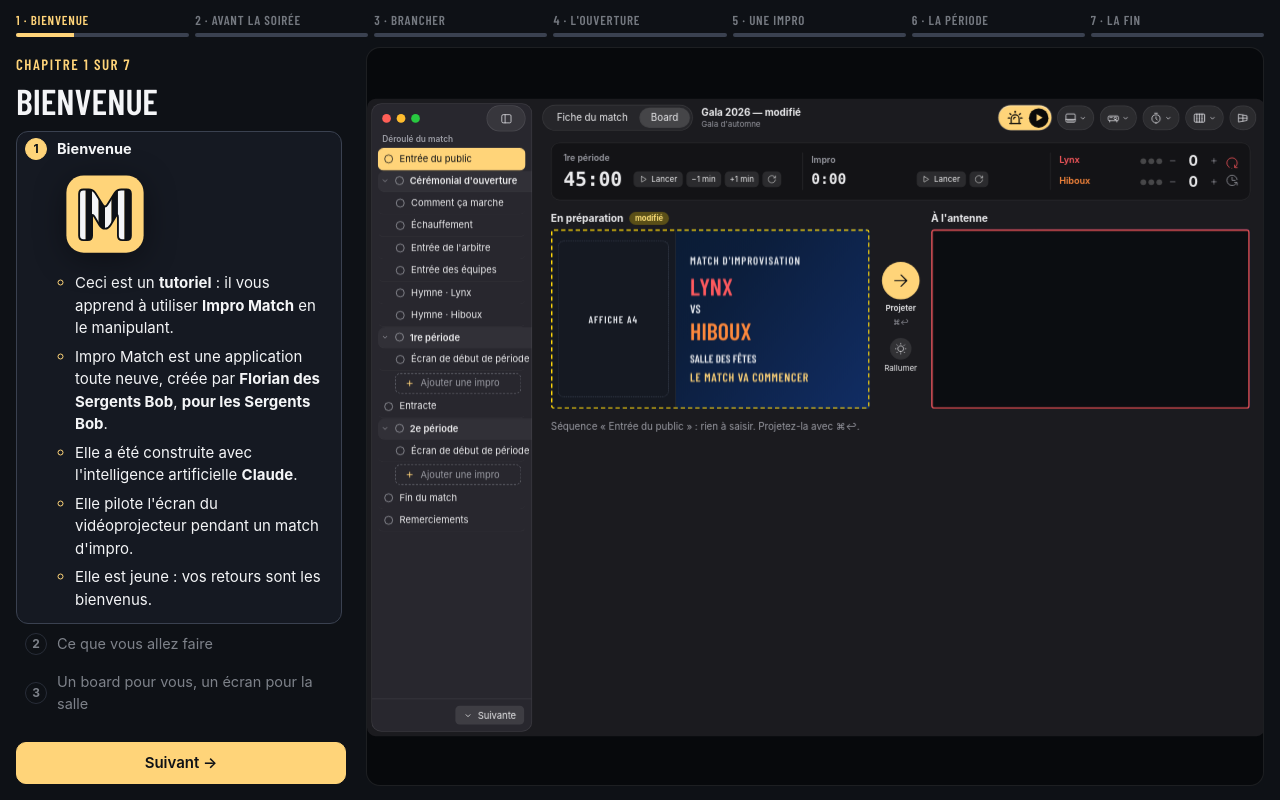
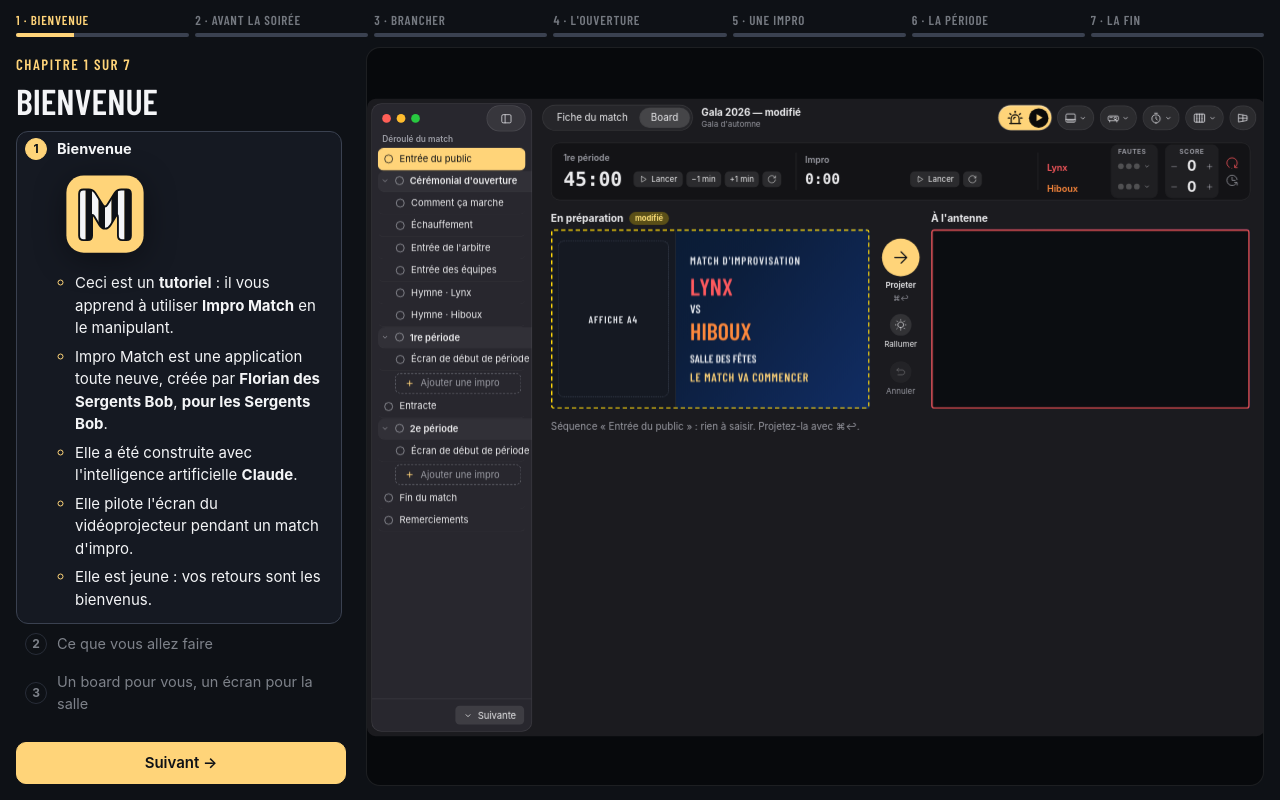
Before and after one commit to FloDevBob/impromatch-visite, a plain HTML site: page index.html in a window 1280 px wide. Drawn offline with nearby package versions, Linux system fonts and the light colour scheme; a web font is replaced by a local one.

Commit message:
Visite guidée mise à jour

```diff
--- a/index.html
+++ b/index.html
@@ -149,10 +149,13 @@ kbd { font: 600 12px var(--ui); background: var(--panel); border: 1px solid var(
 .clock .sep { width: 1px; height: 52px; background: var(--hair); margin: 0 12px; flex: none; }
 .clock .b { font-size: 11px; padding: 3px 7px; }
 #vg-clk { font: 700 27px var(--mono); width: 92px; } #vg-clk.warn { color: #FFD60A; } #vg-clk.crit { color: var(--live); }
-.ic2 { font: 600 20px var(--mono); width: 140px; white-space: nowrap; }
+.ic2 { font: 600 20px var(--mono); width: 140px; white-space: nowrap; } .ic2.run { color: var(--accent); }
 .alert { background: #FFD60A !important; color: #000; font-weight: 600; animation: vg-pop .25s ease-out both; }
-.scz { width: 220px; flex: none; display: flex; flex-direction: column; gap: 5px; }
-.scz div { display: flex; align-items: center; gap: 8px; } .scz .nm { flex: 1; font-weight: 600; font-size: 12.5px; white-space: nowrap; }
+.scz { flex: none; display: flex; align-items: flex-end; gap: 10px; }
+.scz .nms { display: flex; flex-direction: column; gap: 2px; width: 78px; } .scz .nm { height: 26px; display: flex; align-items: center; font-weight: 600; font-size: 12.5px; white-space: nowrap; }
+.scz .bx { background: rgba(255,255,255,.05); border-radius: 9px; padding: 4px 6px 3px; display: flex; flex-direction: column; gap: 2px; }
+.scz .bx h6 { margin: 0; font-size: 9px; font-weight: 700; letter-spacing: .08em; color: var(--dim); padding-left: 4px; } .scz .bx.c h6 { text-align: center; padding-left: 0; }
+.scz .bx > div { height: 26px; display: flex; align-items: center; gap: 4px; } .scz .fm { color: var(--dim); display: flex; align-items: center; gap: 5px; padding: 0 4px; }
 .scz .d { display: flex; gap: 3px; } .scz .d i { width: 8px; height: 8px; border-radius: 50%; background: rgba(255,255,255,.22); } .scz .d i.on { background: #FFD60A; }
 .scz .n { font: 700 20px ui-rounded, var(--ui); width: 28px; text-align: center; font-variant-numeric: tabular-nums; display: inline-block; }
 .scz .n.bump { animation: vg-bump .6s cubic-bezier(.2,.8,.2,1); }
@@ -175,6 +178,7 @@ kbd { font: 600 12px var(--ui); background: var(--panel); border: 1px solid var(
 .pcol .go.fire { animation: vg-fire .5s ease-out; } @keyframes vg-fire { 40% { transform: scale(1.25); box-shadow: 0 0 0 10px rgba(255,212,121,.3); } }
 .pcol .nb { width: 30px; height: 30px; border-radius: 50%; border: 0; background: var(--ctl); margin-top: 10px; display: grid; place-items: center; }
 .pcol small { color: var(--dim); font-size: 10px; }
+.pcol .nb:disabled { opacity: .4; } .pcol span.off { color: var(--dim); }
 /* Centre : outils de l'étape */
 .work { flex: 1; min-height: 0; display: flex; flex-direction: column; gap: 12px; position: relative; overflow: hidden; }
 .work > * { flex: none; }
@@ -712,7 +716,7 @@ function renderBoard() {
   const CER = ['how', 'ech', 'arb', 'eq', 'ha', 'hb'], ENDS = ['ent', 'p2', 'fin', 'mer'];
   const grpH = (t, items, det) => {
     const rows = items.filter(q => !q.add && !q.hd), st = rows.some(q => q.st === 'live') ? 'live' : rows.every(q => q.st === 'done') ? 'done' : 'pend';
-    return `<div class="row grp"><span class="chev">${ic(CHEV, 12, 2.2)}</span>${stI(st)}${t}${st === 'live' ? '<em>DIRECT</em>' : `<small>${det}</small>`}</div><div class="gbody">${items.map(rowH).join('')}</div>`;
+    return `<div class="row grp"><span class="chev">${ic(CHEV, 12, 2.2)}</span>${stI(st)}${t}<small>${det}</small></div><div class="gbody">${items.map(rowH).join('')}</div>`;
   };
   let html = '', i = 0; const L = S.seqs;
   while (i < L.length) {
@@ -730,13 +734,15 @@ function renderBoard() {
   put('#r-foot', `<button type="button" class="b lg" data-a="x">${ic(CHEV, 13, 2)}Suivante</button>`);
   if (render.sel !== S.sel) { render.sel = S.sel; see($('#r-list .row.sel')); }
   // Chronos et score
-  const c = S.card, n = S.sel === 'c2' ? 2 : 1, ilab = c ? (n === 2 ? 'Impro 2' : 'Impro 1' + (c.title ? ' · ' + esc(c.title) : '')) : 'Impro';
+  const c = S.card, n = S.sel === 'c2' ? 2 : 1, ilab = warm() ? 'Échauffement' : c ? (n === 2 ? 'Impro 2' : 'Impro 1' + (c.title ? ' · ' + esc(c.title) : '')) : 'Impro';
   const lancer = (a, run) => `<button type="button" class="b" data-a="${a}" style="width:68px;justify-content:center">${ic(run ? 'pause' : 'play', 12)}${run ? 'Pause' : 'Lancer'}</button>`;
   const reset = `<button type="button" class="b" data-a="x" title="Remettre à zéro" aria-label="Remettre à zéro">${ic('refresh', 12)}</button>`;
   put('#r-clock', `<div class="z"><div><span class="lab">1re période</span>${S.alert ? `<button type="button" class="b alert" data-a="alert">${ic('bell', 12)}Plus que 15 min</button>` : ''}</div>
       <div><span id="vg-clk"></span>${lancer('clock', S.run)}<button type="button" class="b" data-a="x">−1 min</button><button type="button" class="b" data-a="x">+1 min</button>${reset}</div></div>
-    <i class="sep"></i><div class="z"><span class="lab">${ilab}</span><div><span class="ic2"><span id="vg-ie">${ieText()}</span></span>${lancer('iclock', S.improRun)}${reset}</div></div>
-    <i class="sep"></i><div class="scz">${['a', 'b'].map(s => `<div><span class="nm" style="color:${col(s)}">${esc(S.teams[s].name)}</span><span class="d">${[0, 1, 2].map(i => `<i class="${i < S.fouls[s] ? 'on' : ''}"></i>`).join('')}</span><span class="pm">${ic('minus', 13)}</span><span class="n" data-n="${S.score[s]}">${S.score[s]}</span><span class="pm">${ic('plus', 13)}</span></div>`).join('')}</div><span class="hist" style="display:flex;flex-direction:column;gap:7px"><span title="Remettre le score à zéro" style="color:var(--live)">${ic('restart', 17)}</span><span title="Historique des points">${ic('clock-rotate-right', 17)}</span></span>`);
+    <i class="sep"></i><div class="z"><span class="lab">${ilab}</span><div><span class="ic2${S.improRun ? ' run' : ''}"><span id="vg-ie">${ieText()}</span></span>${lancer('iclock', S.improRun)}${reset}</div></div>
+    <i class="sep"></i><div class="scz"><div class="nms">${['a', 'b'].map(s => `<span class="nm" style="color:${col(s)}">${esc(S.teams[s].name)}</span>`).join('')}</div>
+      <div class="bx"><h6>FAUTES</h6>${['a', 'b'].map(s => `<div><span class="fm" title="Cliquer pour corriger les fautes"><span class="d">${[0, 1, 2].map(i => `<i class="${i < S.fouls[s] ? 'on' : ''}"></i>`).join('')}</span>${ic(CHEV, 10, 2.2)}</span></div>`).join('')}</div>
+      <div class="bx c"><h6>SCORE</h6>${['a', 'b'].map(s => `<div><span class="pm">${ic('minus', 13)}</span><span class="n" data-n="${S.score[s]}">${S.score[s]}</span><span class="pm">${ic('plus', 13)}</span></div>`).join('')}</div></div><span class="hist" style="display:flex;flex-direction:column;gap:7px"><span title="Remettre le score à zéro" style="color:var(--live)">${ic('restart', 17)}</span><span title="Historique des points">${ic('clock-rotate-right', 17)}</span></span>`);
   document.querySelectorAll('.scz .n').forEach((e, i) => { const k = 'sc' + i; if (render[k] != null && render[k] !== e.dataset.n && !quiet) { e.classList.remove('bump'); void e.offsetWidth; e.classList.add('bump'); } render[k] = e.dataset.n; });
   clockTo(S.remain);
   // Aperçus
@@ -750,7 +756,8 @@ function renderBoard() {
   if (!S.banner && ban) ban.remove();
   $('#vg-blk').classList.toggle('on', S.black);
   put('#r-pcol', `<button type="button" class="go" data-a="project" aria-label="Projeter" ${S.prep ? '' : 'disabled'}>${ic('arrow-right', 22, 1.8)}</button><b>Projeter</b><small>⌘↩</small>
-    <button type="button" class="nb" data-a="black" aria-label="${S.black ? 'Rallumer' : 'Noir'}">${ic(S.black ? 'sun-light' : 'half-moon', 16)}</button><span>${S.black ? 'Rallumer' : 'Noir'}</span>`);
+    <button type="button" class="nb" data-a="black" aria-label="${S.black ? 'Rallumer' : 'Noir'}">${ic(S.black ? 'sun-light' : 'half-moon', 16)}</button><span>${S.black ? 'Rallumer' : 'Noir'}</span>
+    <button type="button" class="nb" data-a="x" id="vg-undo" aria-label="Annuler la projection" title="Annuler la projection (⌘⌫)" ${S.air ? '' : 'disabled'}>${ic('undo', 16)}</button><span class="${S.air ? '' : 'off'}">Annuler</span>`);
   // Centre : fil d'étapes, puis trois tuiles fixes (Carte · étape en préparation · Joueurs en jeu), comme l'app
   const stg = { c1: 0, f1: 1, v1: 2, r1: 3, c2: 0 }[S.sel];
   let w = S.notice ? `<div class="notice">${ic('triangle-flag', 15)}${esc(S.notice)}</div>` : '';
@@ -806,7 +813,9 @@ function renderBoard() {
 // Chrono : défile en accéléré quand la valeur saute, sinon seconde par seconde
 let shown = 2700, tween = 0, ie = 0;
 // Chrono d'impro : décompte de la durée annoncée (comme l'app)
-function ieText() { return S.sel === 'c2' || !S.card ? '0:00' : mmss(Math.max(0, S.card.dur - ie)); }
+// Échauffement préparé, ou à l'antenne sans étape d'impro préparée : le chrono du haut le décompte (5 min).
+function warm() { const live = S.seqs.find(q => q.st === 'live'); return S.sel === 'ech' || (live && live.id === 'ech' && !/^[cfvr]\d$/.test(S.sel)); }
+function ieText() { return warm() ? mmss(Math.max(0, 300 - ie)) : S.sel === 'c2' || !S.card ? '0:00' : mmss(Math.max(0, S.card.dur - ie)); }
 function drawClock() { const e = $('#vg-clk'); if (!e) return; e.textContent = mmss(shown); e.className = shown <= 300 ? 'crit' : shown <= 900 ? 'warn' : ''; }
 function clockTo(v) {
   cancelAnimationFrame(tween); tween = 0;
@@ -870,9 +879,15 @@ const STEPS = [
     do: () => { live('pub'); S.air = S.prep; prep('how', { k: 'how' }); }, af: ["L'écran est à l'antenne : la ligne passe en <b>DIRECT</b>.", "La séquence suivante se prépare déjà.", "C'est le geste de toute la soirée."] },
   { ch: 2, t: 'Le Noir', x: ["Un imprévu ? <b>Noir</b> (sous Projeter) fond l'écran au noir, sans rien perdre.", "Un appui pour éteindre, un second pour rallumer."], tg: '[data-a=black]', ex: 'black', keys: '⌘B', foc: '#r-prev',
     do: () => { S.black = !S.black; S.nb++; }, done: () => !S.black && S.nb >= 2, af: ["L'image revient telle qu'elle était.", "Le Noir sert aussi entre deux séquences, pour laisser la scène aux joueurs."] },
+  { ch: 2, t: 'Annuler la projection', info: 1, foc: '#r-pcol', x: [
+      "Projeté trop vite ? <b>Annuler</b>, sous Noir (<kbd>⌘⌫</kbd>), revient à l'écran d'avant.",
+      "L'étape d'avant redevient « DIRECT », celle-ci est de nouveau en préparation.",
+      "Votes, fautes et score ne bougent pas.",
+      "Un seul niveau : ensuite, le bouton est grisé."] },
   { ch: 3, t: "Dérouler l'ouverture", info: 1, foc: '#r-prev', x: [
       "Accueil, présentation, échauffement, arbitre, équipes, hymnes…",
       "Chaque séquence suit le même geste : <b>préparer, puis Projeter</b>.",
+      "Pendant l'<b>échauffement</b>, le chrono du haut le décompte (5 min, réglable dans le règlement), sans rien montrer au public.",
       "Les hymnes s'activent ou se désactivent dans la fiche.",
       "On avance le déroulé jusqu'au début de la 1re période."],
     en: () => { S.seqs.slice(0, 6).forEach(q => { q.st = 'done'; }); live('hb'); S.air = { k: 'anthem', c: 'b' }; prep('p1', { k: 'title', t: '1RE PÉRIODE', sub: "C'EST PARTI !" }); } },
@@ -892,7 +907,7 @@ const STEPS = [
   { ch: 4, t: 'Le type de faute', x: ["Choisissez la faute annoncée par l'arbitre, par exemple <b>Cabotinage</b>.", "Raison non comprise ? « À clarifier par l'arbitre » compte comme une faute ordinaire."], tg: '#m-types', ex: 'foultype', demo: 'Cabotinage', ds: '[data-v="Cabotinage"]', foc: '#r-work', do: v => { S.menu = null; S.pending = [{ t: 'a', type: v }]; } },
   { ch: 4, t: 'Valider la faute', x: ["Plusieurs fautes peuvent partir ensemble, pour une équipe ou pour les deux : un seul coup de sifflet.", "Ici, une seule : cliquez sur <b>Valider la faute sifflée</b>."], tg: '[data-a=whistle]', ex: 'whistle', foc: '#r-work',
     do: () => { const f = S.pending[0]; S.past.push({ t: 'a', type: f.type, pt: 1 }); S.pending = []; S.fouls.a = 0; S.score.b = 1; S.notice = 'Faute pour Lynx · +1 point pour Hiboux'; prep('f1', { k: 'foul', team: 'a', type: f.type }); },
-    af: ["3e faute des Lynx : les Hiboux gagnent un point.", "Le score part en direct, sans passer par Projeter.", "L'écran des fautes est prêt et prend la place du vote."] },
+    af: ["3e faute des Lynx : les Hiboux gagnent un point.", "Le score part en direct, sans passer par Projeter.", "Un compteur à corriger ? Un clic sur les points de la case <b>FAUTES</b>, en haut, ouvre la liste : aucune, 1, 2 ou 3 fautes. Tout va dans l'historique des points.", "L'écran des fautes est prêt et prend la place du vote."] },
   { ch: 4, t: 'Montrer la faute', x: ["Projetez l'écran des fautes.", "La salle comprend d'où vient le point."], tg: P, ex: 'project', keys: '⌘↩', foc: '#r-prev', do: () => { live('f1'); S.air = S.prep; prep('v1', { k: 'vote', card: snap() }); }, af: ["Le vote se prépare de nouveau.", "Si l'arbitre siffle encore, la faute reprend la place du vote, autant de fois que nécessaire."] },
   { ch: 4, t: 'Le vote', x: ["Fin de l'impro.", "Le vote est déjà en préparation : projetez-le."], tg: P, ex: 'project', keys: '⌘↩', foc: '#r-prev',
     do: () => { live('v1'); S.air = S.prep; S.inPlay = false; S.improRun = false; prep('r1', { k: 'point', card: snap(), sc: Object.assign({}, S.score) }); }, af: ['Le score est caché pendant le vote, pour ne pas influencer la salle.', "Pour le montrer : l'interrupteur « Score et fautes en bandeau » de la bande jaune (ce vote seulement)."] },
@@ -924,8 +939,13 @@ const STEPS = [
     do: () => { live('mer'); S.air = S.prep; prep('mer', null); } },
   { ch: 6, t: 'Enregistrer', x: ['Le match se garde dans un fichier <b>.impromatch</b> : fiche, impros, votes, fautes, chronos.', 'Enregistrez-le.'], tg: '#vg-save', ex: 'save', keys: '⌘S', save: 1,
     do: () => { S.dirty = false; toast('Match enregistré'); }, af: ["Même sans enregistrer, rien n'est perdu : chaque modification est sauvegardée une seconde plus tard.", "Après une coupure, Impro Match rouvre le match tel quel, chronos compris.", "La <b>feuille de match</b> en PDF A4 (⇧⌘E, ou le bouton des étapes Fin du match et Remerciements) : score par période, déroulé avec qui a joué et qui était lead, fautes, Impro d'or ; à imprimer, faire signer, envoyer."] },
+  { ch: 6, t: 'Rejouer le même match', info: 1, foc: '#r-bar', x: [
+      "Une répétition, puis le vrai match ? Menu <b>Match → Réinitialiser le match…</b>",
+      "Toute la fiche est gardée : équipes, joueurs, règlement, déroulé, textes.",
+      "Impros, score, fautes, historique et chronos sont effacés ; le déroulé repart de l'entrée du public.",
+      "Le match d'avant est d'abord sauvegardé : on peut le rouvrir."] },
   { ch: 6, t: 'À vous de jouer', x: ['Vous venez de dérouler une soirée.', 'Les raccourcis à retenir :'], info: 1, end: 1, en: () => { S.bravo = true; }, lv: () => { S.bravo = false; },
-    short: [['⌘↩', 'Projeter'], ['⌘B', 'Noir'], ['⌘→', 'Préparer la séquence suivante'], ['⌥⌘S', 'Lancer / arrêter la sirène'], ['⌘K', 'Calage'], ['⌘S', 'Enregistrer'], ['⇧⌘E', 'Exporter la feuille de match']] },
+    short: [['⌘↩', 'Projeter'], ['⌘B', 'Noir'], ['⌘⌫', 'Annuler la projection'], ['⌘→', 'Préparer la séquence suivante'], ['⌥⌘S', 'Lancer / arrêter la sirène'], ['⌘K', 'Calage'], ['⌘S', 'Enregistrer'], ['⇧⌘E', 'Exporter la feuille de match']] },
 ];
 
 // ---------- Moteur ----------
```
